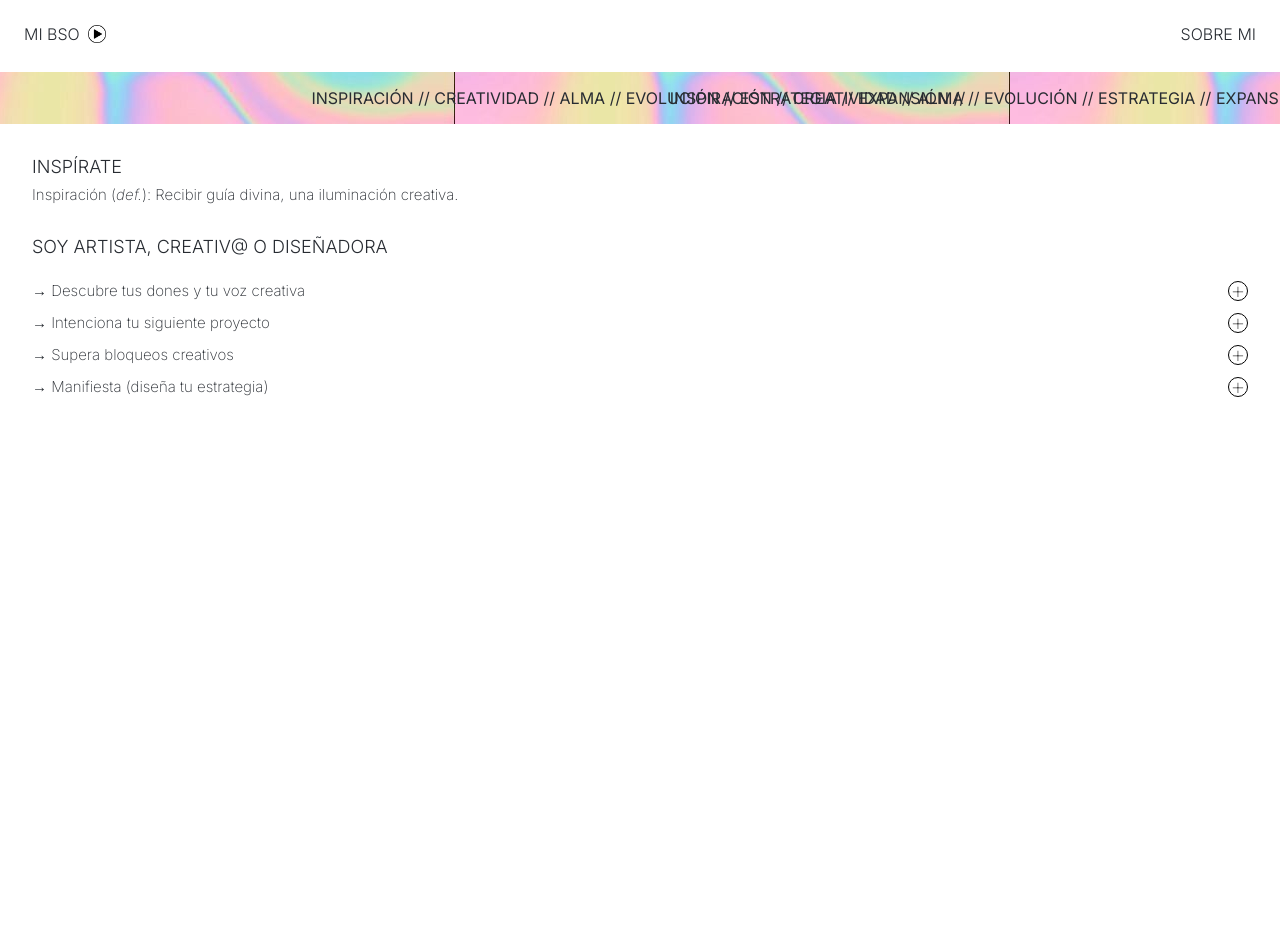
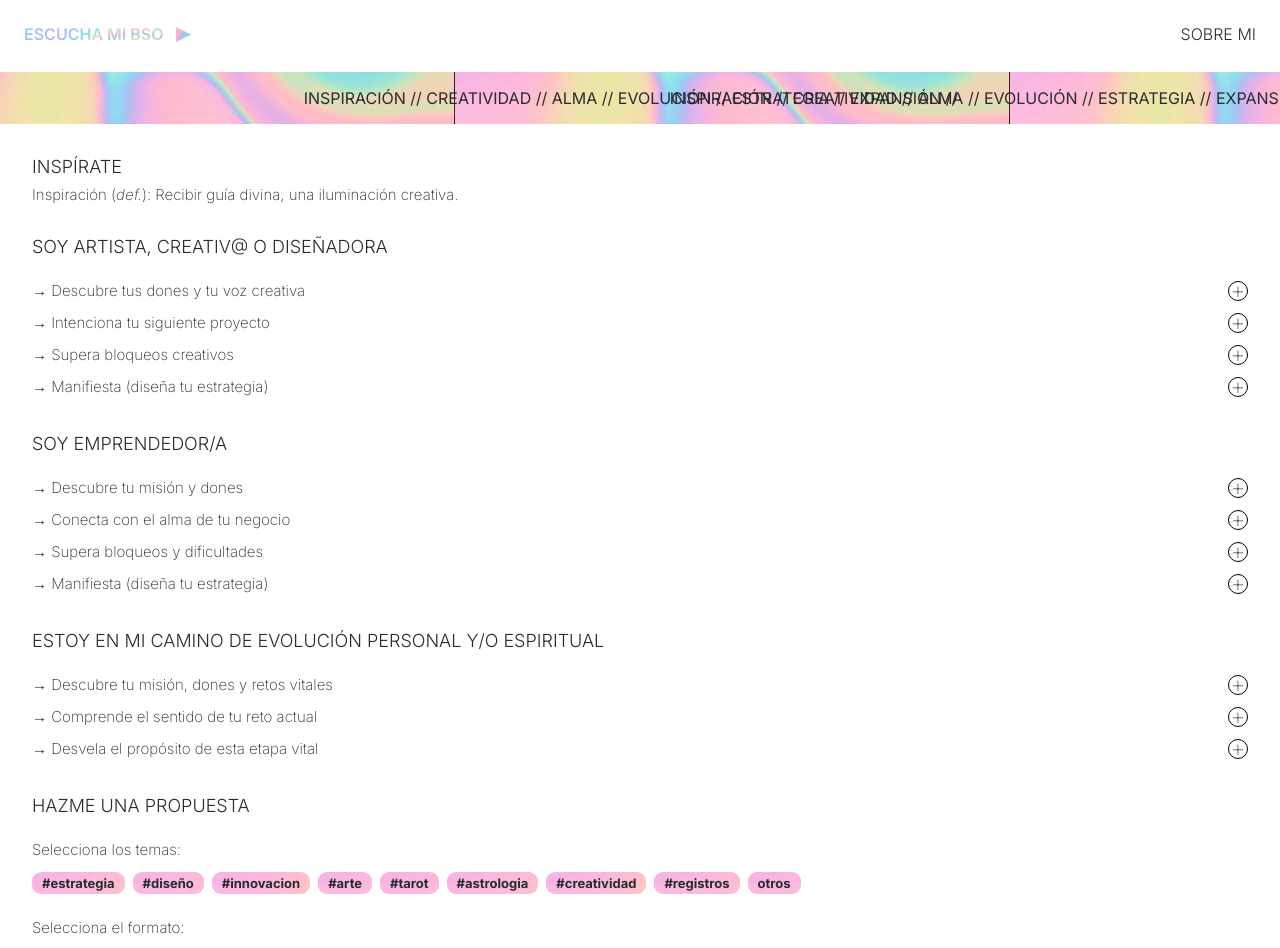
Before and after one commit to vicentegarcya/jimenagonzalez.in, a Next.js app: page / in a window 1280 px wide. Shown: the top 948 px of the page. Before the commit the page ends 800 px from the top, so only its background shows below. Built offline with nearby package versions, Linux system fonts and the light colour scheme.

Commit message:
finish services section and started formulario

```diff
--- a/components/header.js
+++ b/components/header.js
@@ -1,16 +1,15 @@
 import styles from "./header.module.css";
-import { inter } from "@/utils/fonts";
 import Image from "next/image";
 
 export default function Header() {
   return (
-    <header className={styles.header + " " + inter.className}>
+    <header className={styles.header}>
       <div className={styles.bso}>
-        <h3>MI BSO</h3>
+        <h3>ESCUCHA MI BSO</h3>
         <Image
-          src={"/play-button.png"}
-          width={18}
-          height={18}
+          src={"/play_btn.png"}
+          width={15}
+          height={15}
           alt="play button"
         />
       </div>
--- a/components/header.module.css
+++ b/components/header.module.css
@@ -19,5 +19,13 @@
 }
 
 .bso h3 {
-  margin-right: 8px;
+  -webkit-background-clip: text;
+	background-clip: text;
+	background-image: url('../public/PSICODELICO.jpeg');
+  background-position-y: -62px;
+  background-position-x: -345px;
+	color: transparent;
+  margin-right: 12px;
+  font-weight: 600;
+  margin-top: 0.25px;
 }
--- a/components/layout.js
+++ b/components/layout.js
@@ -2,7 +2,6 @@ import Head from "next/head";
 import Header from "./header";
 import Footer from "./footer";
 import styles from "./layout.module.css";
-import { inter } from "@/utils/fonts";
 
 export default function Layout({ children }) {
   return (
@@ -11,9 +10,21 @@ export default function Layout({ children }) {
         <title>Jimeneat</title>
         <meta name="description" content="Your go-to app" />
         <meta name="viewport" content="width=device-width, initial-scale=1" />
+        <link rel="preconnect" href="https://fonts.googleapis.com"></link>
+        <link
+          rel="preconnect"
+          href="https://fonts.gstatic.com"
+          crossorigin
+        ></link>
+        <link
+          href="https://fonts.googleapis.com/css2?family=Inter:wght@100;200;300;400;500;600;700;800;900&display=swap"
+          rel="stylesheet"
+        ></link>
       </Head>
       <Header />
-      <main className={styles.App_main + ' ' + inter.className}>{children}</main>
+      <main className={styles.App_main}>
+        {children}
+      </main>
       {/* <Footer /> */}
     </div>
   );
--- a/components/layout.module.css
+++ b/components/layout.module.css
@@ -1,7 +1,6 @@
 .App {
   margin: 0 auto;
-    color: #282C32;
-    font-family: var(--main-text) !important;
+  color: #282c32;
 }
 
 .App_main {
--- /dev/null
+++ b/components/propuestaForm.js
@@ -0,0 +1,33 @@
+import styles from "./propuestaForm.module.css";
+
+export default function PropuestaForm() {
+  return (
+    <div className={styles.propuesta_form}>
+      <form>
+        <fieldset className={styles.temas}>
+          <legend>Selecciona los temas:</legend>
+          <input type="button" value="#estrategia" />
+          <input type="button" value="#diseño" />
+          <input type="button" value="#innovacion" />
+          <input type="button" value="#arte" />
+          <input type="button" value="#tarot" />
+          <input type="button" value="#astrologia" />
+          <input type="button" value="#creatividad" />
+          <input type="button" value="#registros" />
+          <input type="button" value="otros" />
+        </fieldset>
+        <fieldset className={styles.formato}>
+          <legend>Selecciona el formato:</legend>
+          <input type="button" value="sesión individual" />
+          <input type="button" value="formación" />
+          <input type="button" value="sesión en equipo" />
+          <input type="button" value="colaboración" />
+          <input type="button" value="charla" />
+          <input type="button" value="sesión en pareja" />
+          <input type="button" value="otro" />
+        </fieldset>
+        <label>Describe tu idea:</label>
+      </form>
+    </div>
+  );
+}
--- /dev/null
+++ b/components/propuestaForm.module.css
@@ -0,0 +1,24 @@
+.propuesta_form input {
+    all: unset;
+    background-color: #D9D9D9;
+    border-radius: 9px;
+    padding: 3px 10px;
+    font-size: 13px;
+    font-weight: 700;
+    margin-right: 8px;
+    margin-top: 5px;
+    background: url('../public/PSICODELICO.jpeg');
+    background-position-y: 100px;
+}
+
+.propuesta_form input:checked {
+    color: #fff;
+}
+
+.propuesta_form legend {
+    margin-bottom: 0.5rem;
+}
+
+.propuesta_form fieldset {
+    margin-top: 1.5rem;
+}
--- /dev/null
+++ b/components/service.js
@@ -0,0 +1,41 @@
+import styles from "./service.module.css";
+import { useState } from "react";
+import { useSpring, animated } from "react-spring";
+
+export default function Service({title, description, hashtags, price}) {
+  const [desplegado, setDesplegado] = useState(false);
+
+  const openAnimation = useSpring({
+    from: { opacity: "0", maxHeight: "0px", marginBottom: "0rem" },
+    to: {
+      opacity: "1",
+      maxHeight: desplegado ? "250px" : "0px",
+      marginBottom: desplegado ? "1rem" : "0rem",
+    },
+    config: { duration: "300" },
+  });
+
+  return (
+    <div className={styles.servicio_detalle}>
+      <div className={styles.servicio_detalle_titulo}>
+        <p>→ {title}</p>
+        <button onClick={() => setDesplegado(!desplegado)}>
+          {!desplegado ? "+" : "-"}
+        </button>
+      </div>
+      <animated.div
+        style={openAnimation}
+        className={styles.servicio_desplegable}
+      >
+        <p>
+          {description}
+        </p>
+        <p>{hashtags}</p>
+        <div className={styles.servicio_cta_div}>
+          <p>{price}</p>
+          <button>AGENDAR</button>
+        </div>
+      </animated.div>
+    </div>
+  );
+}
--- /dev/null
+++ b/components/service.module.css
@@ -0,0 +1,83 @@
+.servicio_detalle_titulo {
+  display: flex;
+  justify-content: space-between;
+}
+
+.servicio_detalle_titulo {
+  margin-bottom: 0.75rem;
+}
+
+.servicio_detalle_titulo > p {
+    width: 85%;
+    text-indent: -20px;
+    padding-left: 20px;
+}
+
+.servicio_detalle_titulo button {
+  width: 20px;
+  height: 20px;
+  background-color: transparent;
+  border-radius: 50%;
+  border: 1px solid #000;
+  font-size: 25px;
+  font-weight: 100 !important;
+  line-height: 0;
+  padding-bottom: 2.75px;
+}
+
+.servicio_desplegable {
+  background: url("../public/PSICODELICO.jpeg");
+  background-position-y: -550px;
+  width: 100dvw;
+  margin-left: -2rem;
+  padding: 0rem 3.25rem;
+  font-size: 14px;
+  max-height: 0;
+  opacity: 0;
+  overflow: hidden;
+  margin-bottom: 0rem;
+  transition: max-height 0.4s ease-out, margin-bottom 0.4s ease-out;
+}
+
+.servicio_desplegable > p:nth-child(1) {
+  font-weight: 400;
+  margin-bottom: 0.5rem;
+  margin-top: 1.5rem;
+  line-height: 1.3;
+}
+
+.servicio_desplegable > p:nth-child(2) {
+  font-weight: 600;
+  font-size: 13px;
+  margin-bottom: 1.5rem;
+}
+
+.servicio_cta_div {
+  width: 90%;
+  display: flex;
+  justify-content: space-between;
+  align-items: center;
+  margin-bottom: 1.5rem;
+}
+
+.servicio_cta_div > * {
+  border: 1px solid #000;
+  padding: 8px 20px;
+  font-size: 15px;
+  width: 45%;
+  text-align: center;
+  background: transparent;
+  font-weight: 400;
+}
+
+.servicio_cta_div > p {
+  border: 0.25px solid;
+  backdrop-filter: blur(20px);
+}
+
+.servicio_cta_div > button {
+  color: #fff;
+  background-color: #282c32;
+  font-weight: 300;
+  font-size: 14px;
+}
--- a/pages/index.js
+++ b/pages/index.js
@@ -1,22 +1,9 @@
 import styles from "@/styles/Home.module.css";
 import Layout from "@/components/layout";
-import { useState } from "react";
-import { inter } from "@/utils/fonts";
-import { useSpring, animated } from "react-spring";
+import Service from "@/components/service";
+import PropuestaForm from "@/components/propuestaForm";
 
 export default function Home() {
-  const [desplegado, setDesplegado] = useState(false);
-
-  const openAnimation = useSpring({
-    from: { opacity: "0", maxHeight: "0px", marginBottom: "0rem" },
-    to: {
-      opacity: "1",
-      maxHeight: desplegado ? "250px" : "0px",
-      marginBottom: desplegado ? "1rem" : "0rem",
-    },
-    config: { duration: "300" },
-  });
-
   return (
     <Layout>
       <main className={styles.main}>
@@ -41,108 +28,87 @@ export default function Home() {
           <div className={styles.servicio}>
             <h3>SOY ARTISTA, CREATIV@ O DISEÑADORA</h3>
             <div className={styles.servicios_grupo}>
-              <div className={styles.servicio_detalle}>
-                <div className={styles.servicio_detalle_titulo}>
-                  <p>→ Descubre tus dones y tu voz creativa</p>
-                  <button
-                    className={inter.className}
-                    onClick={() => setDesplegado(!desplegado)}
-                  >
-                    {!desplegado ? "+" : "-"}
-                  </button>
-                </div>
-                <animated.div
-                  style={openAnimation}
-                  className={styles.servicio_desplegable}
-                >
-                  <p>
-                    Comprende tu huella creativa: misión creativa, energías
-                    principales, talentos, retos evolutivos de tu camino
-                    creativo, expresión creativa principal.
-                  </p>
-                  <p>#astrologia #creatividad #tarot</p>
-                  <div className={styles.servicio_cta_div}>
-                    <p>66,00 €</p>
-                    <button className={inter.className}>AGENDAR</button>
-                  </div>
-                </animated.div>
-              </div>
-              <div className={styles.servicio_detalle}>
-                <div className={styles.servicio_detalle_titulo}>
-                  <p>→ Intenciona tu siguiente proyecto</p>
-                  <button
-                    className={inter.className}
-                    onClick={() => setDesplegado(!desplegado)}
-                  >
-                    {!desplegado ? "+" : "-"}
-                  </button>
-                </div>
-                <animated.div
-                  style={openAnimation}
-                  className={styles.servicio_desplegable}
-                >
-                  <p>
-                    Descubre la identidad de tu próximo proyecto: su naturaleza,
-                    su propósito, los aprendizajes que trae, los retos y los
-                    dones que te pide expresar.
-                  </p>
-                  <p>#creatividad #tarot</p>
-                  <div className={styles.servicio_cta_div}>
-                    <p>55,00 €</p>
-                    <button className={inter.className}>AGENDAR</button>
-                  </div>
-                </animated.div>
-              </div>
-              <div className={styles.servicio_detalle}>
-                <div className={styles.servicio_detalle_titulo}>
-                  <p>→ Supera bloqueos creativos</p>
-                  <button
-                    className={inter.className}
-                    onClick={() => setDesplegado(!desplegado)}
-                  >
-                    {!desplegado ? "+" : "-"}
-                  </button>
-                </div>
-                <animated.div
-                  style={openAnimation}
-                  className={styles.servicio_desplegable}
-                >
-                  <p>
-                    Comprende el origen de tu bloqueo creativo, los aprendizajes
-                    a integrar y las acciones para liberarlo.
-                  </p>
-                  <p>#creatividad #tarot #registrosakasicos</p>
-                  <div className={styles.servicio_cta_div}>
-                    <p>55,00 €</p>
-                    <button className={inter.className}>AGENDAR</button>
-                  </div>
-                </animated.div>
-              </div>
-              <div className={styles.servicio_detalle}>
-                <div className={styles.servicio_detalle_titulo}>
-                  <p>→ Manifiesta (diseña tu estrategia)</p>
-                  <button
-                    className={inter.className}
-                    onClick={() => setDesplegado(!desplegado)}
-                  >
-                    {!desplegado ? "+" : "-"}
-                  </button>
-                </div>
-                <animated.div
-                  style={openAnimation}
-                  className={styles.servicio_desplegable}
-                >
-                  <p>
-                    Conecta con tu auténtica visión, intenciona tu expansión y diseña un plan guiado.
-                  </p>
-                  <p>#estrategia #business #tarot</p>
-                  <div className={styles.servicio_cta_div}>
-                    <p>77,00 €</p>
-                    <button className={inter.className}>AGENDAR</button>
-                  </div>
-                </animated.div>
-              </div>
+              <Service
+                title="Descubre tus dones y tu voz creativa"
+                description="Comprende tu huella creativa: misión creativa, energías principales, talentos, retos evolutivos de tu camino creativo, expresión creativa principal."
+                price="77,00 €"
+                hashtags="#astrologia #creatividad #tarot"
+              />
+              <Service
+                title="Intenciona tu siguiente proyecto"
+                description="Descubre la identidad de tu próximo proyecto: su naturaleza, su propósito, los aprendizajes que trae, los retos y los dones que te pide expresar. "
+                price="55,00 €"
+                hashtags="#creatividad #tarot"
+              />
+              <Service
+                title="Supera bloqueos creativos"
+                description="Comprende el origen de tu bloqueo creativo, los aprendizajes a integrar y las acciones para liberarlo."
+                price="55,00 €"
+                hashtags="#creatividad #tarot #registrosakasicos"
+              />
+              <Service
+                title="Manifiesta (diseña tu estrategia)"
+                description="Conecta con tu auténtica visión, intenciona tu expansión y diseña un plan guiado."
+                price="111,00 €"
+                hashtags="#estrategia #business #tarot"
+              />
             </div>
+          </div>
+          <div className={styles.servicio}>
+            <h3>SOY EMPRENDEDOR/A</h3>
+            <div className={styles.servicios_grupo}>
+              <Service
+                title="Descubre tu misión y dones"
+                description="Comprende tu huella creativa: misión, dones y talentos a expresar, retos evolutivos y naturaleza de los proyectos alineados."
+                price="77,00 €"
+                hashtags="#astrología #emprendimiento #tarot #creatividad"
+              />
+              <Service
+                title="Conecta con el alma de tu negocio"
+                description="Descubre la identidad de tu negocio: alma y naturaleza, misión individual y colectiva, propósito, tu rol en él, los dones y talentos que te pide expresar y los aprendizajes que trae para ti."
+                price="55,00 €"
+                hashtags="#estrategia #tarot #astrología"
+              />
+              <Service
+                title="Supera bloqueos y dificultades"
+                description="Comprende la naturaleza de tus bloqueos, los aprendizajes que traen y las acciones para liberarlos."
+                price="55,00 €"
+                hashtags="#estrategia #tarot "
+              />
+              <Service
+                title="Manifiesta (diseña tu estrategia)"
+                description="Conecta con tu auténtica visión, intenciona tu expansión y diseña un plan guiado."
+                price="111,00 €"
+                hashtags="#estrategia #tarot"
+              />
+            </div>
+          </div>
+          <div className={styles.servicio}>
+            <h3>ESTOY EN MI CAMINO DE EVOLUCIÓN PERSONAL Y/O ESPIRITUAL</h3>
+            <div className={styles.servicios_grupo}>
+              <Service
+                title="Descubre tu misión, dones y retos vitales"
+                description="Comprende tu huella evolutiva: misión, dones y talentos a expresar, retos evolutivos y de sanación de tu alma."
+                price="66,00 €"
+                hashtags="#astrología #tarot"
+              />
+              <Service
+                title="Comprende el sentido de tu reto actual"
+                description="Descubre la perspectiva evolutiva y espiritual de tu dificultad actual (pareja, salud, trabajo, sanación…) y conecta con su propósito, aprendizajes y acciones a tomar."
+                price="55,00 €"
+                hashtags="#tarot #espiritualidad"
+              />
+              <Service
+                title="Desvela el propósito de esta etapa vital"
+                description="Comprende la energía de esta etapa de tu desarrollo, sus retos evolutivos y aprendizajes a integrar, las áreas de tu vida que son protagonistas y cómo hacerle frente de la mejor manera."
+                price="77,00 €"
+                hashtags="#astrologia #tarot"
+              />
+            </div>
+          </div>
+          <div className={styles.servicio}>
+            <h3>HAZME UNA PROPUESTA</h3>
+            <PropuestaForm />
           </div>
         </section>
       </main>
--- a/styles/Home.module.css
+++ b/styles/Home.module.css
@@ -79,83 +79,14 @@
   font-size: 18px;
 }
 
-.servicio_detalle_titulo {
-  display: flex;
-  justify-content: space-between;
+.servicio {
+  margin-bottom: 1.5rem;
 }
 
-.servicios > div > div > div:nth-child(1) {
+.servicio > div > div:nth-child(1) {
   margin-top: 1.5rem;
 }
 
-.servicio_detalle_titulo button {
-  width: 20px;
-  height: 20px;
-  background-color: transparent;
-  border-radius: 50%;
-  border: 1px solid #000;
-  font-size: 25px;
-  font-weight: 100 !important;
-  line-height: 0;
-  padding-bottom: 2.75px;
+.servicio:nth-child(4) h3 {
+  margin-bottom: 1rem;
 }
-
-.servicio_detalle_titulo {
-  margin-bottom: 0.75rem;
-}
-
-.servicio_desplegable {
-  background: url('../public/PSICODELICO.jpeg');
-  background-position-y: -550px;
-  width: 100dvw;
-  margin-left: -2rem;
-  padding: 0rem 3.25rem;
-  font-size: 14px;
-  max-height: 0;
-  opacity: 0;
-  overflow: hidden;
-  margin-bottom: 0rem;
-  transition: max-height 0.4s ease-out, margin-bottom 0.4s ease-out;
-}
-
-.servicio_desplegable > p:nth-child(1) {
-  font-weight: 400;
-  margin-bottom: 0.5rem;
-  margin-top: 1.5rem;
-}
-
-.servicio_desplegable > p:nth-child(2) {
-  font-weight: 600;
-  font-size: 13px;
-  margin-bottom: 1.5rem;
-}
-
-.servicio_cta_div {
-  width: 90%;
-  display: flex;
-  justify-content: space-between;
-  align-items: center;
-  margin-bottom: 1.5rem;
-}
-
-.servicio_cta_div > * {
-  border: 1px solid #000;
-  padding: 8px 20px;
-  font-size: 15px;
-  width: 45%;
-  text-align: center;
-  background: transparent;
-  font-weight: 400;
-}
-
-.servicio_cta_div > p {
-  border: 0.25px solid;
-  backdrop-filter: blur(20px);
-}
-
-.servicio_cta_div > button {
-  color: #fff;
-  background-color: #282C32;
-  font-weight: 300;
-  font-size: 14px;
-}
--- a/styles/globals.css
+++ b/styles/globals.css
@@ -21,6 +21,15 @@ html,
 body {
   max-width: 100dvw;
   overflow-x: hidden;
+  font-family: 'Inter', sans-serif;
+}
+
+button {
+  font-family: 'Inter', sans-serif;
+}
+
+button:hover {
+  cursor: pointer;
 }
 
 a {
@@ -32,3 +41,7 @@ h3 {
   font-weight: 300;
   font-size: 100%;
 }
+
+fieldset {
+  border: 0;
+}
--- a/utils/fonts.js
+++ /dev/null
@@ -1,12 +0,0 @@
-import { Inter, Montserrat } from 'next/font/google'
-
-export const inter = Inter({
-  weight: ['100', '200', '300', '400', '500', '600', '700', '800'],
-  subsets: ['latin'],
-  display: 'swap',
-})
-
-export const montserrat = Montserrat({
-  subsets: ['latin'],
-  display: 'swap',
-})
```
Also changed, not shown: public/play-button.png (deleted), public/play_btn.png (added). Lines whose indentation alone changed are shown as unchanged.
